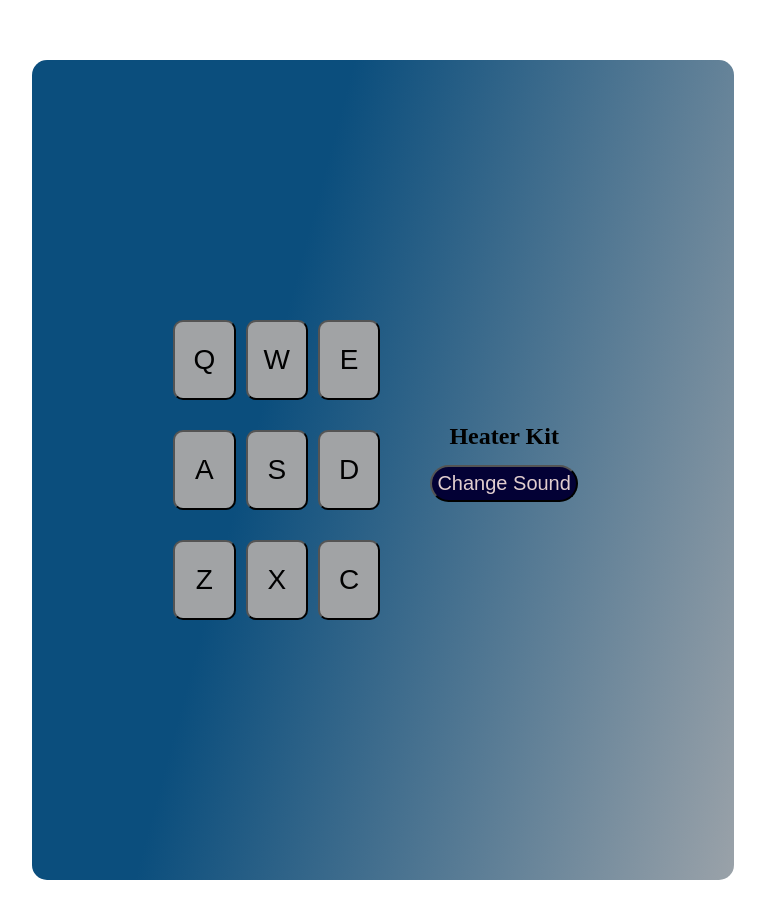
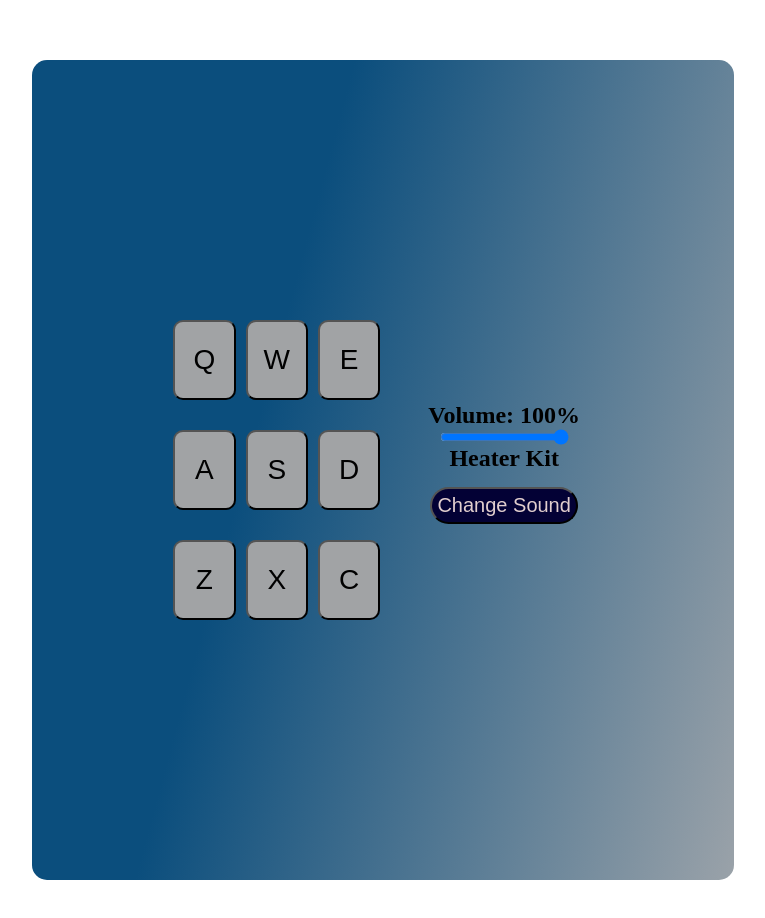
Before and after one commit to didi-devs/my-drum-machine, a React (Create React App) app: page / in a window 1280 px wide. Shown: the top 918 px of the page, without its empty margins (257-1022 px from the left). Built offline with nearby package versions, Linux system fonts and the light colour scheme.

Commit message:
volume functionality included

```diff
--- a/src/App.js
+++ b/src/App.js
@@ -155,9 +155,18 @@ const Keyboard = ({ play , sounds}) => (
  </div>
 )
 
-const DrumControls = ({ name, secondGroup }) => (
+const DrumControls = ({ name,volume, handleVolumeChange, secondGroup }) => (
 
   <div className="controle">
+    <h2>Volume: {Math.round(volume * 100)}%</h2>
+    <input
+      max='1'
+      min='0'
+      step={0.01}
+      type="range"
+      value={volume}
+      onChange={handleVolumeChange}
+    />
     <h2 id='display'>{name}</h2>
     <button onClick={secondGroup} id='switch'>Change Sound</button>
     </div>
@@ -165,9 +174,14 @@ const DrumControls = ({ name, secondGroup }) => (
 )
 
 function App() {
+  const [volume, setVolume] = React.useState(1);
   const [soundsName, setSoundsName] = React.useState("");
-   const [soundType, setSoundType] = React.useState("heaterKit");
-   const [sounds, setSounds] = React.useState(soundGroup[soundType])
+  const [soundType, setSoundType] = React.useState("heaterKit");
+  const [sounds, setSounds] = React.useState(soundGroup[soundType])
+
+  const handleVolumeChange = (event) => {
+    setVolume(event.target.value)
+  }
 
   const play = (keyTrigger, sound) => {
     setSoundsName(sound)
@@ -186,11 +200,26 @@ function App() {
        setSounds(soundGroup.heaterKit)
       }
   }
+
+  const setKeyVolume = () => {
+    const audios = sounds.map(sound => document.getElementById(sound.keyTrigger))
+    audios.forEach(audio => {
+      if (audio) {
+        audio.volume = volume
+      }
+    })
+    }
+
   return (
     <div className='body'>
+      {setKeyVolume()}
      <div className="wrapper" id="drum-machine">
       <Keyboard play={play} sounds={sounds} />
-      <DrumControls name={soundsName || soundName[soundType]}  secondGroup={secondGroup} />
+        <DrumControls
+          volume={volume}
+          handleVolumeChange={handleVolumeChange}
+          name={soundsName || soundName[soundType]}
+          secondGroup={secondGroup} />
       </div>
     </div>
   );
```
